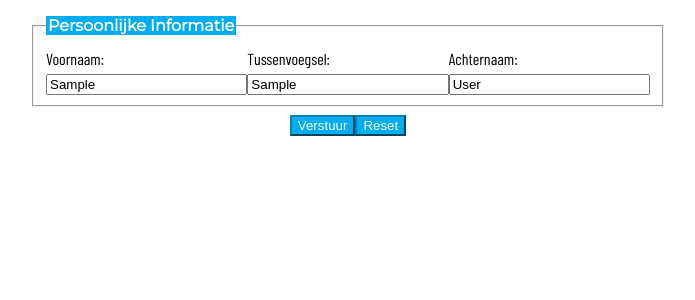
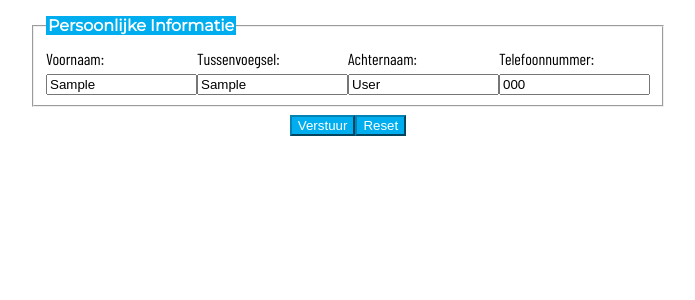
Before and after one commit to Tjardo18/crud-php-pdo-basic-opdracht01-332688, a PHP site: page /client/update.php?id=1 in a window 1280 px wide. Shown: the top 300 px of the page, without its empty margins (292-987 px from the left). Run offline with PHP 8.4, Linux system fonts and the light colour scheme; tables that the repository leaves empty or names only in its code hold one stand-in row (values such as "Sample post").

Commit message:
Telefoonnummer toegevoegd zodat je die ook kan invoeren, deleten, updaten en natuurlijk readen.

```diff
--- a/client/config/input.php
+++ b/client/config/input.php
@@ -2,3 +2,4 @@
 $fName = $_POST["voornaam"];
 $infix = $_POST["tussenvoegsel"];
 $lName = $_POST["achternaam"];
+$pNr = $_POST["telefoonnummer"];
--- a/client/read.php
+++ b/client/read.php
@@ -48,7 +48,7 @@ try {
     console_log($e->getMessage());
 }
 
-$sql = "SELECT ID, firstname, infix, lastname
+$sql = "SELECT ID, firstname, infix, lastname, phonenumber
         FROM persoon
         ORDER BY ID";
 
@@ -69,6 +69,7 @@ foreach ($result as $info) {
                 <td>$info->firstname</td>
                 <td>$info->infix</td>
                 <td>$info->lastname</td>
+                <td>$info->phonenumber</td>
                 <td>
                     <a href='delete.php?id={$info->ID}'>
                         <img src='img/b_drop.png' alt='drop'>
@@ -88,6 +89,7 @@ foreach ($result as $info) {
         <th>Voornaam</th>
         <th>Tussenvoegsel</th>
         <th>Achternaam</th>
+        <th>Telefoonnummer</th>
         <th></th>
         <th></th>
     </thead>
--- a/client/update.php
+++ b/client/update.php
@@ -23,7 +23,7 @@ try {
 if ($_SERVER['REQUEST_METHOD'] == 'POST') {
     try {
 
-        $sql = "UPDATE persoon SET firstname = :fn, infix = :infix, lastname = :ln WHERE ID = :id;";
+        $sql = "UPDATE persoon SET firstname = :fn, infix = :infix, lastname = :ln, phonenumber = :pNr WHERE ID = :id;";
 
         // sql statement preparing + execute
         $yee = $pdo->prepare($sql);
@@ -31,6 +31,7 @@ if ($_SERVER['REQUEST_METHOD'] == 'POST') {
         $yee->bindValue(':fn', $_POST['voornaam'], PDO::PARAM_STR);
         $yee->bindValue(':infix', $_POST['tussenvoegsel'], PDO::PARAM_STR);
         $yee->bindValue(':ln', $_POST['achternaam'], PDO::PARAM_STR);
+        $yee->bindValue(':pNr', $_POST['telefoonnummer'], PDO::PARAM_STR);
         $yee->execute();
 
         echo "Het updaten is gelukt!";
@@ -46,7 +47,7 @@ if ($_SERVER['REQUEST_METHOD'] == 'POST') {
 }
 
 // Dit zorgt ervoor dat het formulier al is ingevuld met de persoon die bewerkt gaat worden.
-$sql = "SELECT ID, firstname AS FN, infix, lastname AS LN
+$sql = "SELECT ID, firstname AS FN, infix, lastname AS LN, phonenumber AS PNR
         FROM persoon
         WHERE ID = :id";
 
@@ -168,6 +169,10 @@ $result = $statement->fetch(PDO::FETCH_OBJ);
                     Achternaam:
                     <input type="text" name="achternaam" id="achternaam" value="<?= $result->LN ?>" required />
                 </label>
+                <label for="achternaam">
+                    Telefoonnummer:
+                    <input type="text" name="telefoonnummer" id="telefoonnummer" value="<?= $result->PNR ?>" required />
+                </label>
             </fieldset>
             <input type="hidden" name="id" value="<?= $_GET['id'] ?>">
 
```
Also changed, not shown: client/create.php (+5 -2 lines).
